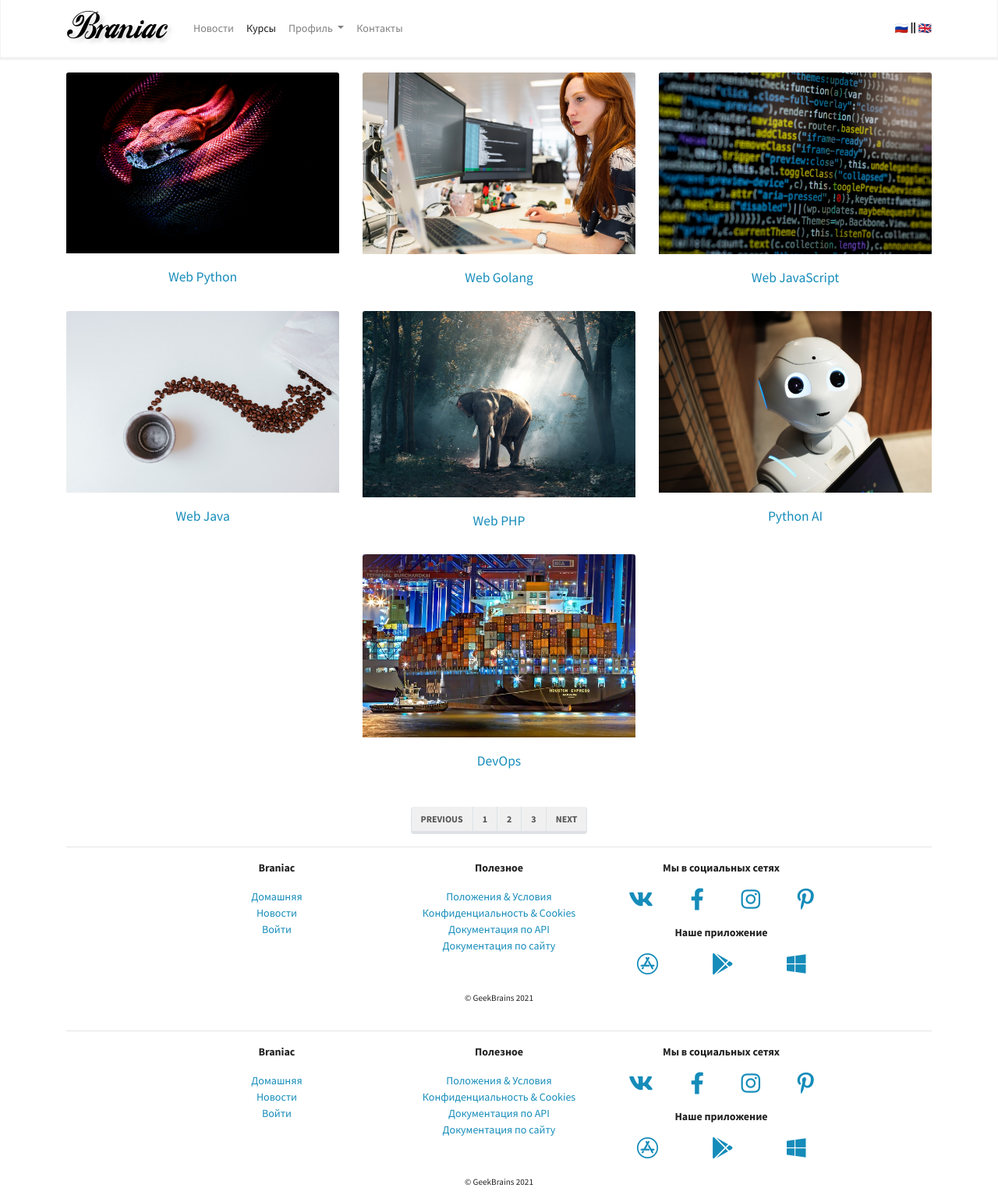
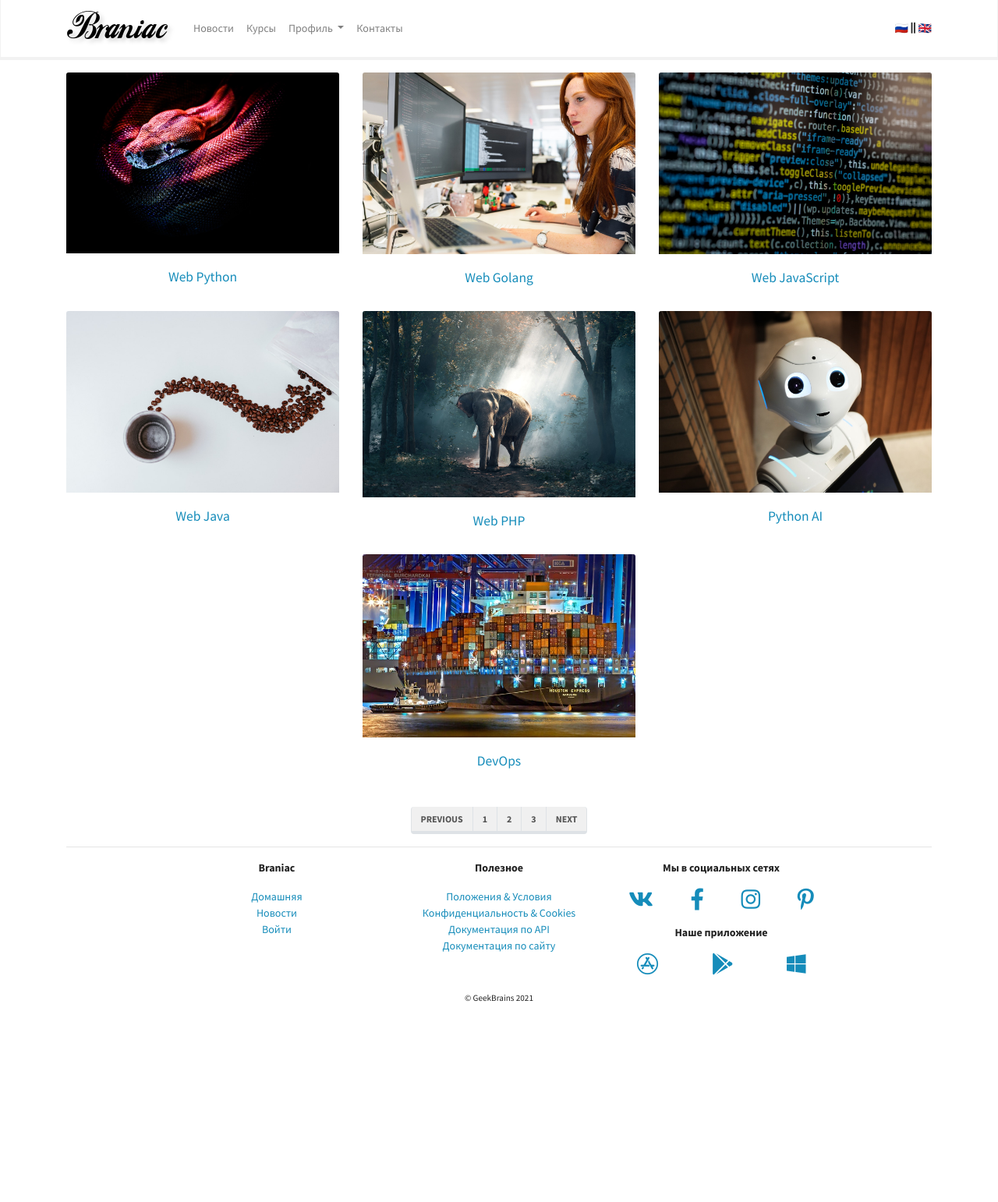
Before and after one commit to evgeniy-kulikov/BraniacLMS, a Django app: page /mainapp/courses/ in a window 1280 px wide. Shown: the whole page at 78% size. After the commit the page ends 1285 px from the top, so only its background shows below. Run offline with Django 3.2, Linux system fonts and the light colour scheme; some libraries are stand-ins or nearby versions.

Commit message:
Routing in templates
Routing in templates

```diff
--- a/config/settings.py
+++ b/config/settings.py
@@ -63,6 +63,7 @@ TEMPLATES = [
                 "django.template.context_processors.request",
                 "django.contrib.auth.context_processors.auth",
                 "django.contrib.messages.context_processors.messages",
+                "mainapp.context_processors.example.simple_context_processor",
             ],
         },
     },
--- a/config/urls.py
+++ b/config/urls.py
@@ -22,5 +22,5 @@ from mainapp import views
 urlpatterns = [
     path("admin/", admin.site.urls),
     path("", RedirectView.as_view(url="mainapp/")),
-    path("mainapp/", include("mainapp.urls")),
+    path("mainapp/", include("mainapp.urls", namespace="mainapp ")),
 ]
--- /dev/null
+++ b/mainapp/context_processors/example.py
@@ -0,0 +1,4 @@
+# Создание собственного контекстного процессора
+
+def simple_context_processor(request):
+    return {"foo": "bar"}
--- a/mainapp/templates/mainapp/courses_list.html
+++ b/mainapp/templates/mainapp/courses_list.html
@@ -106,69 +106,7 @@
 
 
 
-
-
     <!-- Footer -->
-
-    <div class="container-lg mt-auto">
-        <hr>
-        <div class="row justify-content-center">
-            <div class="col-sm-6 col-md-3 text-center">
-                <p>
-                    <strong>Braniac</strong>
-                </p>
-                <p>
-                <ul class="list-unstyled">
-                    <li><a href="index.html">Домашняя</a></li>
-                    <li><a href="news.html">Новости</a></li>
-                    <li><a href="login.html">Войти</a></li>
-                </ul>
-                </p>
-            </div>
-            <div class="col-sm-6 col-md-3 text-center">
-                <p>
-                    <strong>Полезное</strong>
-                </p>
-                <p>
-                <ul class="list-unstyled">
-                    <li><a href="#">Положения &amp; Условия</a></li>
-                    <li><a href="#">Конфиденциальность &amp; Cookies</a></li>
-                    <li><a href="#">Документация по API</a></li>
-                    <li><a href="doc_site.html">Документация по сайту</a></li>
-                </ul>
-                </p>
-            </div>
-            <div class="col-sm-6 col-md-3 text-center">
-                <p>
-                    <strong>Мы в социальных сетях</strong>
-                </p>
-                <p>
-                <div class="row justify-content-around">
-                    <div><a href="#"><i class="fab fa-vk fa-2x"></i></a></div>
-                    <div><a href="#"><i class="fab fa-facebook-f fa-2x"></i></a></div>
-                    <div><a href="#"><i class="fab fa-instagram fa-2x"></i></a></div>
-                    <div><a href="#"><i class="fab fa-pinterest-p fa-2x"></i></a></div>
-                </div>
-                </p>
-                <p>
-                    <strong>Наше приложение</strong>
-                </p>
-                <p>
-                <div class="row justify-content-around">
-                    <div><a href="#"><i class="fab fa-app-store fa-2x"></i></a></div>
-                    <div><a href="#"><i class="fab fa-google-play fa-2x"></i></a></div>
-                    <div><a href="#"><i class="fab fa-windows fa-2x"></i></a></div>
-                </div>
-                </p>
-            </div>
-        </div>
-        <div class="row justify-content-center">
-            <div>
-                <p><small>&copy; GeekBrains 2021</small></p>
-            </div>
-        </div>
-    </div>
-
 
 {% endblock content %}
 
--- a/mainapp/templates/mainapp/news.html
+++ b/mainapp/templates/mainapp/news.html
@@ -7,6 +7,9 @@
 
 <!-- дополнительная локальная переменная -->
 {% with range as double_range %}
+
+<!--Создание собственного контекстного процессора-->
+{{foo}}
 
 <div class="row">
 
--- a/mainapp/urls.py
+++ b/mainapp/urls.py
@@ -22,10 +22,10 @@ from mainapp.apps import MainappConfig
 app_name = MainappConfig.name
 
 urlpatterns = [
-    path("", views.MainPageView.as_view()),
-    path("news/", views.NewsPageView.as_view()),
-    path("courses/", views.CoursesPageView.as_view()),
-    path("contacts/", views.ContactsPageView.as_view()),
-    path("doc_site/", views.DocSitePageView.as_view()),
-    path("login/", views.LoginPageView.as_view()),
+    path("", views.MainPageView.as_view(), name="index"),
+    path("news/", views.NewsPageView.as_view(), name="news"),
+    path("courses/", views.CoursesPageView.as_view(), name="courses"),
+    path("contacts/", views.ContactsPageView.as_view(), name="contacts"),
+    path("doc_site/", views.DocSitePageView.as_view(), name="doc_site"),
+    path("login/", views.LoginPageView.as_view(), name="login"),
 ]
--- a/mainapp/views.py
+++ b/mainapp/views.py
@@ -41,6 +41,7 @@ class CoursesPageView(TemplateView):
     template_name = "mainapp/courses_list.html"
 
 
+
 class ContactsPageView(TemplateView):
     template_name = "mainapp/contacts.html"
 
--- a/templates/base.html
+++ b/templates/base.html
@@ -50,9 +50,9 @@
             </p>
             <p>
             <ul class="list-unstyled">
-                <li><a href="index.html">Домашняя</a></li>
-                <li><a href="news.html">Новости</a></li>
-                <li><a href="login.html">Войти</a></li>
+                <li><a href="{% url 'mainapp:index' %}">Домашняя</a></li>
+                <li><a href="{% url 'mainapp:news' %}">Новости</a></li>
+                <li><a href="{% url 'mainapp:login' %}">Войти</a></li>
             </ul>
             </p>
         </div>
@@ -65,7 +65,7 @@
                 <li><a href="#">Положения &amp; Условия</a></li>
                 <li><a href="#">Конфиденциальность &amp; Cookies</a></li>
                 <li><a href="#">Документация по API</a></li>
-                <li><a href="doc_site.html">Документация по сайту</a></li>
+                <li><a href="{% url 'mainapp:doc_site' %}">Документация по сайту</a></li>
             </ul>
             </p>
         </div>
--- a/templates/includes/main_menu.html
+++ b/templates/includes/main_menu.html
@@ -18,13 +18,13 @@
                         {% if request.resolver_match.view_name == 'mainapp:mainapp.views.NewsPageView' %}
                         active
                         {% endif %}">
-                    <a class="nav-link" href="news.html">Новости</a>
+                    <a class="nav-link" href="{% url 'mainapp:news' %}">Новости</a>
                 </li>
                 <li class="nav-item
                         {% if request.resolver_match.view_name == 'mainapp:mainapp.views.CoursesPageView' %}
                         active
                         {% endif %}">
-                    <a class="nav-link" href="courses_list.html">Курсы</a>
+                    <a class="nav-link" href="{% url 'mainapp:courses' %}">Курсы</a>
                 </li>
                 <li class="nav-item dropdown">
                     <a class="nav-link dropdown-toggle" href="#" id="ddProfile"
@@ -48,7 +48,7 @@
                         {% if request.resolver_match.view_name == 'mainapp:mainapp.views.ContactsPageView' %}
                         active
                         {% endif %}">
-                    <a class="nav-link" href="contacts.html">Контакты</a>
+                    <a class="nav-link" href="{% url 'mainapp:contacts' %}">Контакты</a>
                 </li>
             </ul>
             <span><a href="#">🇷🇺</a> <i class="fas fa-grip-lines-vertical"></i>
```
Also changed, not shown: mainapp/context_processors/__init__.py (added).
